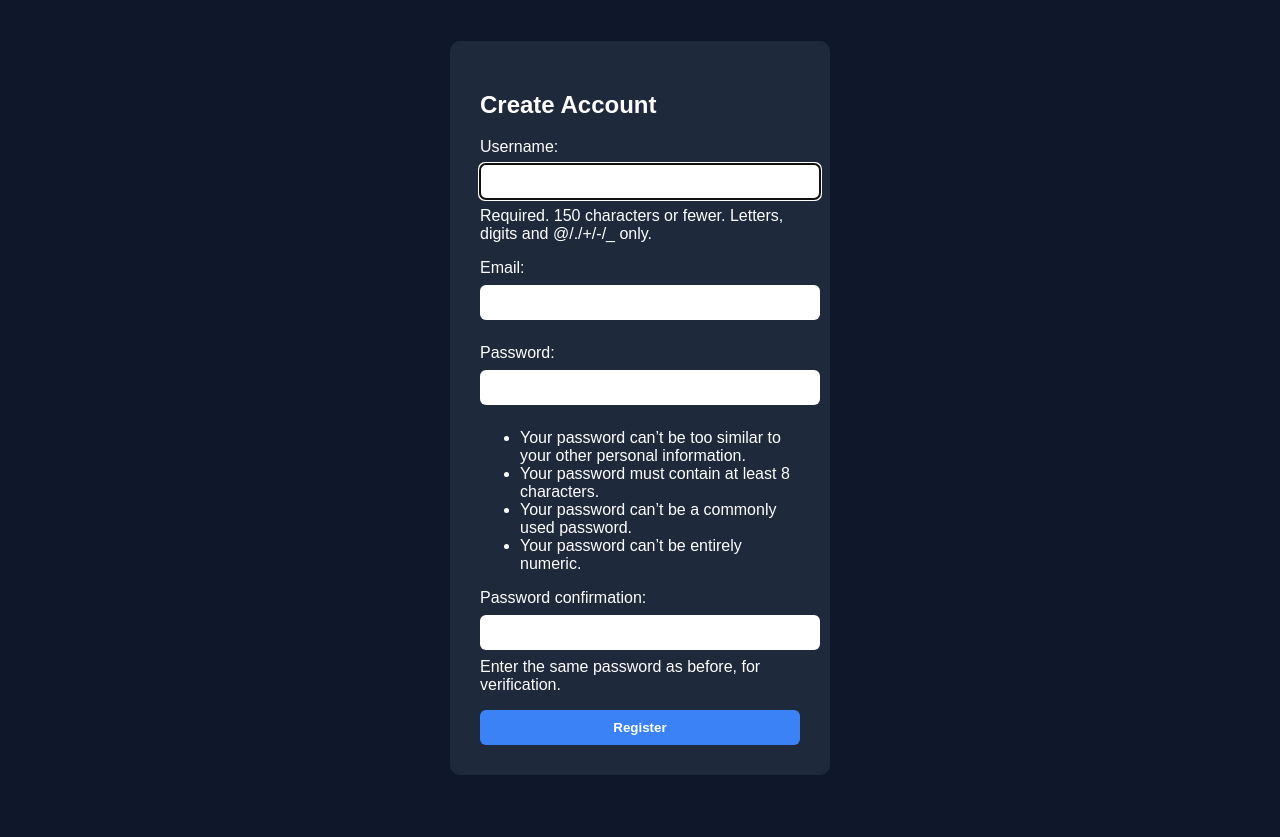
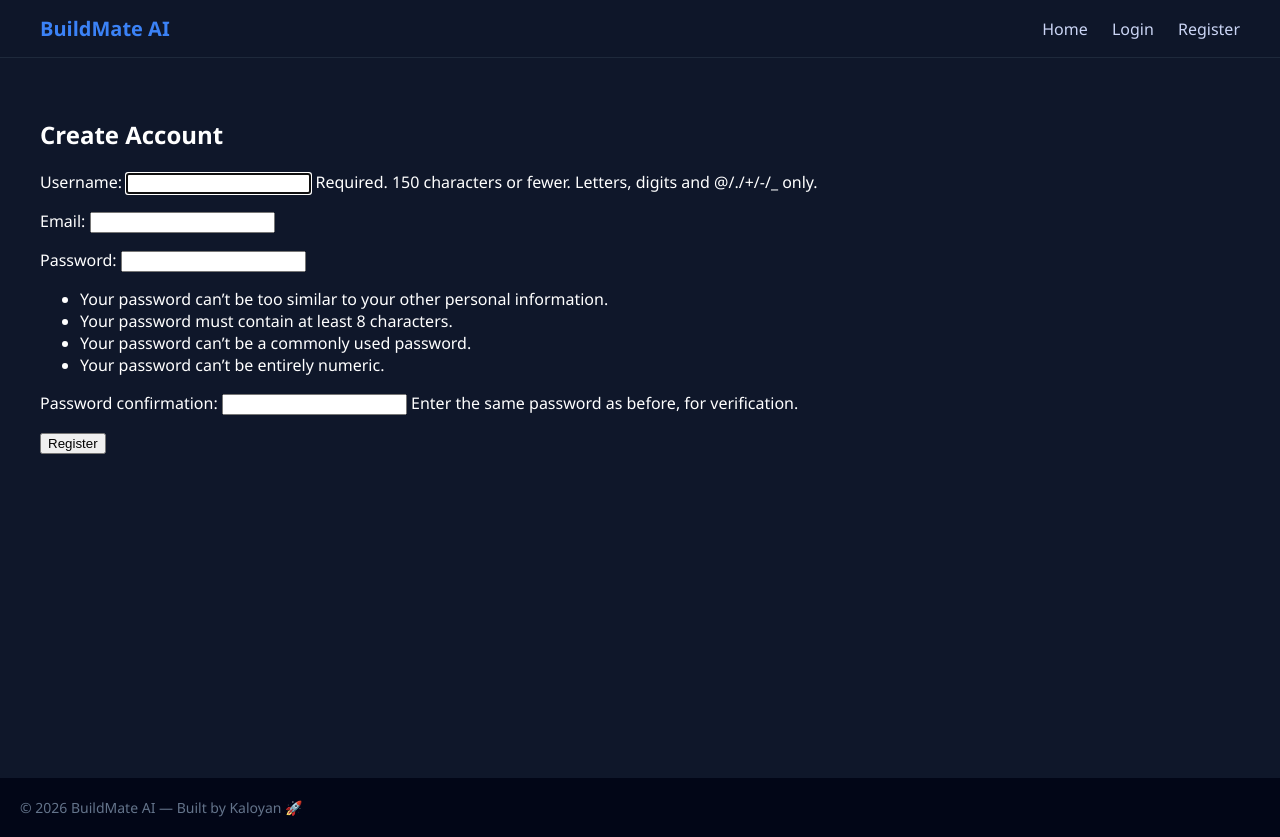
Before and after one commit to KaloyanJK/DIYMate, a Django app: page /accounts/register/ in a window 1280 px wide. Before the commit the page ends 775 px from the top, so only its background shows below. Run offline with Django 4.2, Linux system fonts and the light colour scheme.

Commit message:
Add templates for login,profile,register and bese HTML

```diff
--- a/accounts/forms.py
+++ b/accounts/forms.py
@@ -8,9 +8,19 @@ from django import forms
 from django.contrib.auth.models import User
 from django.contrib.auth.forms import UserCreationForm
 
+
 class RegisterForm(UserCreationForm):
     email = forms.EmailField(required=True)
 
     class Meta:
         model = User
         fields = ["username", "email", "password1", "password2"]
+
+    def clean_email(self):
+        email = self.cleaned_data.get('email')
+
+        # Check if email already exists
+        if User.objects.filter(email=email).exists():
+            raise forms.ValidationError("Email already exists")
+
+        return email
--- a/accounts/templates/accounts/register.html
+++ b/accounts/templates/accounts/register.html
@@ -1,55 +1,11 @@
-<!DOCTYPE html>
-<html>
-<head>
-    <title>Register</title>
-    <style>
-        body {
-            font-family: Arial;
-            background: #0f172a;
-            color: white;
-            display: flex;
-            justify-content: center;
-            align-items: center;
-            height: 100vh;
-        }
-        .form-box {
-            background: #1e293b;
-            padding: 30px;
-            border-radius: 10px;
-            width: 320px;
-        }
-        input {
-            width: 100%;
-            margin: 8px 0;
-            padding: 10px;
-            border: none;
-            border-radius: 6px;
-        }
-        button {
-            width: 100%;
-            padding: 10px;
-            background: #3b82f6;
-            border: none;
-            color: white;
-            font-weight: bold;
-            border-radius: 6px;
-            cursor: pointer;
-        }
-        button:hover {
-            background: #2563eb;
-        }
-    </style>
-</head>
-<body>
-    <div class="form-box">
-        <h2>Create Account</h2>
+{% extends 'base.html' %}
 
-        <form method="POST">
-            {% csrf_token %}
-            {{ form.as_p }}
+{% block content %}
+<h2>Create Account</h2>
 
-            <button type="submit">Register</button>
-        </form>
-    </div>
-</body>
-</html>
+<form method="POST">
+    {% csrf_token %}
+    {{ form.as_p }}
+    <button type="submit">Register</button>
+</form>
+{% endblock %}
--- /dev/null
+++ b/templates/base.html
@@ -0,0 +1,98 @@
+<!DOCTYPE html>
+<html lang="en">
+<head>
+    <meta charset="UTF-8">
+    <title>BuildMate AI</title>
+
+    <style>
+        body {
+            margin: 0;
+            font-family: 'Segoe UI', sans-serif;
+            background: #0f172a;
+            color: white;
+        }
+
+        /* NAVBAR */
+        .navbar {
+            position: sticky;
+            top: 0;
+            display: flex;
+            justify-content: space-between;
+            align-items: center;
+            padding: 15px 40px;
+            background: rgba(15, 23, 42, 0.9);
+            backdrop-filter: blur(10px);
+            border-bottom: 1px solid #1e293b;
+        }
+
+        .logo {
+            font-size: 20px;
+            font-weight: bold;
+            color: #3b82f6;
+        }
+
+        .nav-links a {
+            color: #cbd5f5;
+            margin-left: 20px;
+            text-decoration: none;
+            transition: 0.3s;
+        }
+
+
+        .nav-links a.active {
+            color: #3b82f6
+        }
+
+
+        .nav-links a:hover {
+            color: #3b82f6;
+        }
+
+        /* MAIN CONTENT */
+        .content {
+            padding: 40px;
+            min-height: 80vh;
+        }
+
+        /* FOOTER */
+        .footer {
+            text-align: centre;
+            padding: 20px;
+            background: #020617;
+            color: #64748b;
+            font-size: 14px;
+        }
+    </style>
+</head>
+<body>
+
+<!-- NAVBAR -->
+<div class="navbar">
+    <div class="logo">BuildMate AI</div>
+
+    <div class="nav-links">
+        <a href="/">Home</a>
+
+        {% if user.is_authenticated %}
+            <a href="{% url 'profile' %}">Profile</a>
+            <a href="{% url 'logout' %}">Logout</a>
+        {% else %}
+            <a href="{% url 'login' %}">Login</a>
+            <a href="{% url 'register' %}">Register</a>
+        {% endif %}
+    </div>
+</div>
+
+<!-- PAGE CONTENT -->
+<div class="content">
+    {% block content %}
+    {% endblock %}
+</div>
+
+<!-- FOOTER -->
+<div class="footer">
+    © 2026 BuildMate AI — Built by Kaloyan 🚀
+</div>
+
+</body>
+</html>
```
Also changed, not shown: accounts/templates/accounts/login.html (+7 -52 lines), accounts/templates/accounts/profile.html (+7 -11 lines), db.sqlite3.
